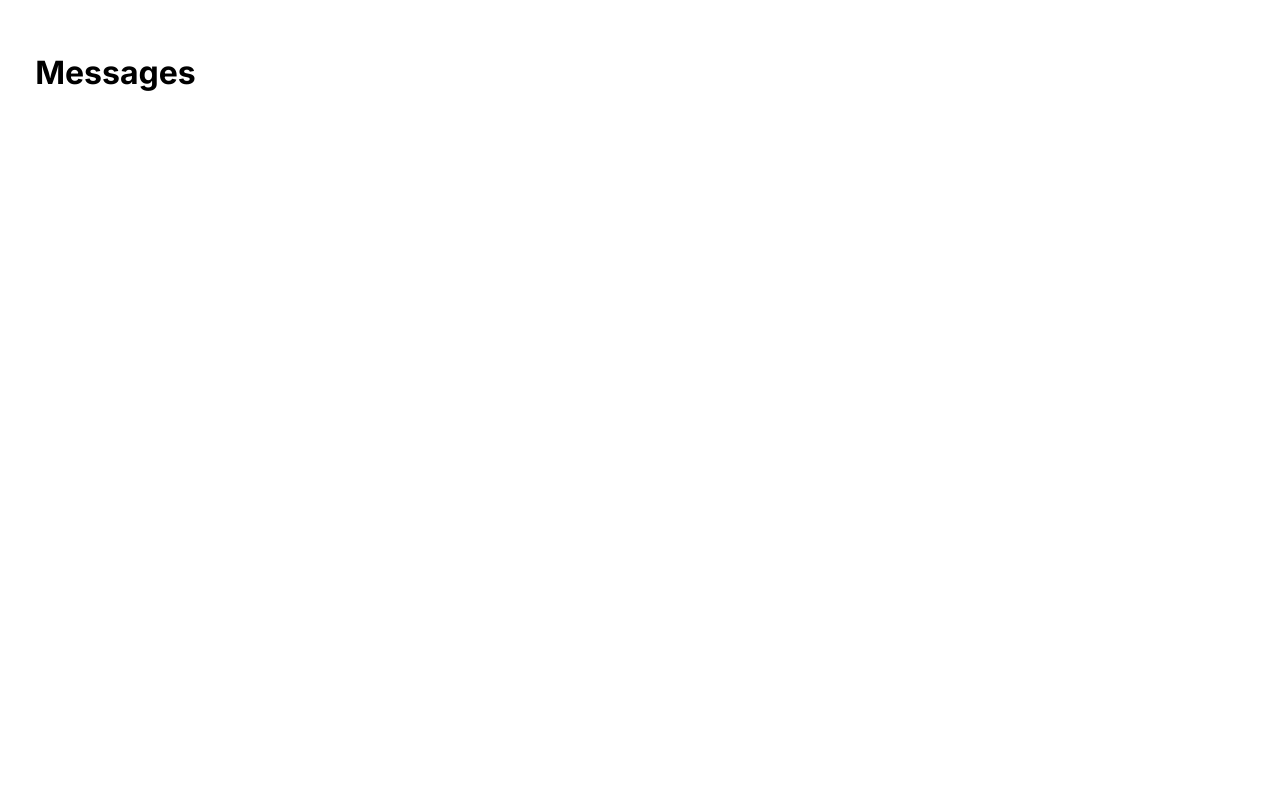
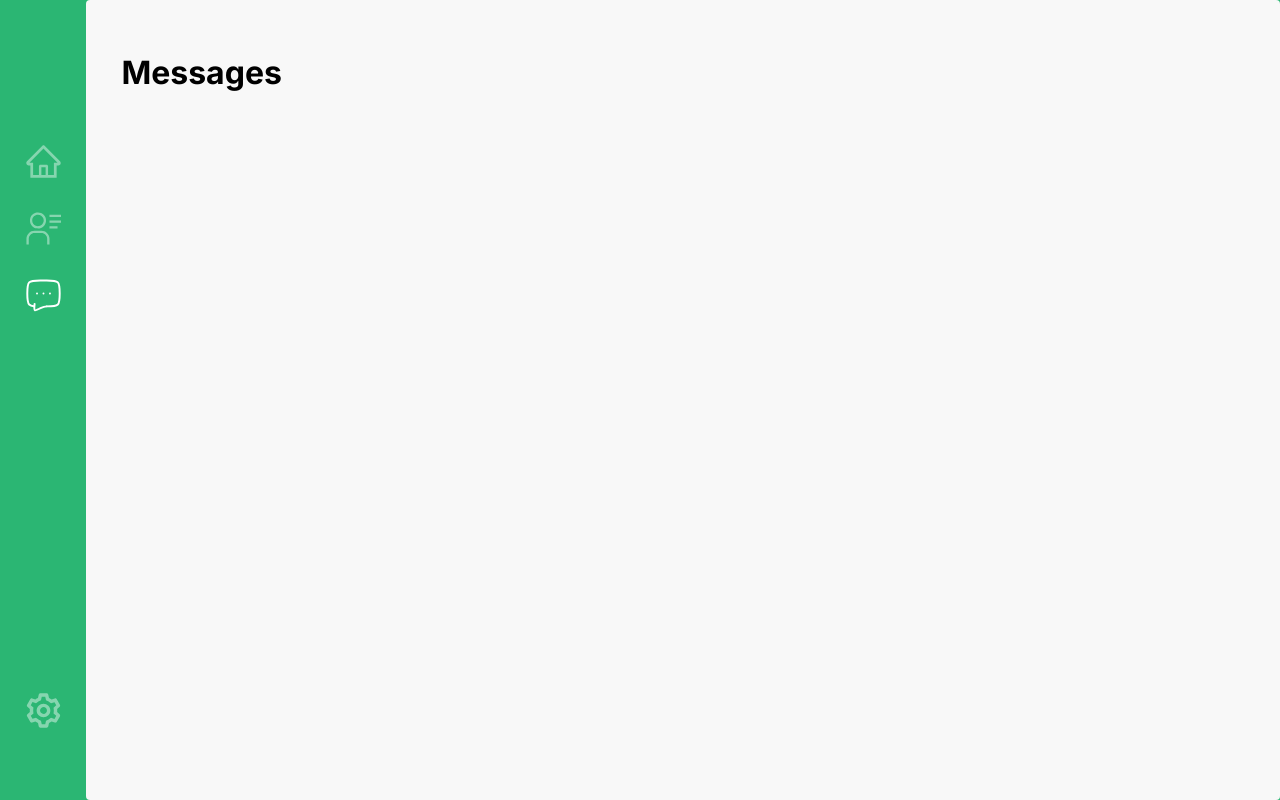
Before and after one commit to tim-tersigni/nerveli-dashboard-prototype, a Next.js app: page /messages in a window 1280 px wide. Built offline with nearby package versions, Linux system fonts and the light colour scheme.

Commit message:
Add sidebar to all pages

```diff
--- a/components/sidebar.tsx
+++ b/components/sidebar.tsx
@@ -27,7 +27,7 @@ const Sidebar = () => {
       {icons.map((icon: IconProps) => {
         const isSelected = router.asPath === icon.path;
         return (
-          <Link className={icon.alt === "Settings" ? styles.bottomIcon : ''} href={icon.path}>
+          <Link key={icon.path} className={icon.alt === "Settings" ? styles.bottomIcon : ''} href={icon.path}>
             <Icon
               src={icon.src}
               alt={icon.alt}
--- a/pages/index.tsx
+++ b/pages/index.tsx
@@ -3,9 +3,6 @@ import { Inter } from 'next/font/google'
 import styles from '@/styles/layout.module.css'
 import Layout from '@/styles/layout'
 import Sidebar from '@/components/sidebar'
-import Card from '@/components/card'
-import { profile } from 'console'
-import Image from 'next/image'
 
 const inter = Inter({ subsets: ['latin'] })
 
--- a/pages/messages.tsx
+++ b/pages/messages.tsx
@@ -1,14 +1,28 @@
 import Head from 'next/head'
 import { Inter } from 'next/font/google'
+import styles from '@/styles/layout.module.css'
 import Layout from '@/styles/layout'
+import Sidebar from '@/components/sidebar'
 
 const inter = Inter({ subsets: ['latin'] })
 
-export default function Messages() {
-  return(
+export default function Home() {
+  return (
     <Layout>
-      <h1>Messages</h1>
+      <Head>
+        <title>Nerveli Dashboard</title>
+        <meta name="description" content="" />
+        <meta name="viewport" content="width=device-width, initial-scale=1" />
+        <link rel="icon" href="/favicon.ico" />
+      </Head>
+      <main className={styles.main}>
+        <Sidebar/>
+        <div className={styles.mainContainer}>
+          <div className={styles.sectionHeader}>
+            <h1>Messages</h1>
+          </div>
+        </div>
+      </main>
     </Layout>
-
   )
 }
```
Also changed, not shown: pages/settings.tsx (+20 -5 lines).
